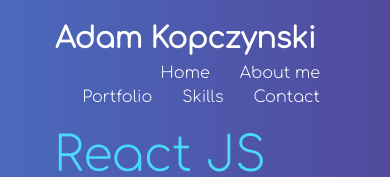
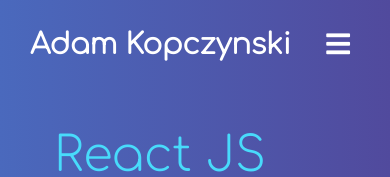
Before and after one commit to adamkopczynski/portfolio, a React (Create React App) app: page / in a window 390 px wide. Shown: the top 177 px of the page. Built offline with nearby package versions, Linux system fonts and the light colour scheme.

Commit message:
Add mobile menu animation

```diff
--- a/src/components/Button/Button.jsx
+++ b/src/components/Button/Button.jsx
@@ -6,6 +6,7 @@
         children,
         color,
         border,
+        className,
         ...rest
     } = props;
 
@@ -13,7 +14,7 @@
         <a
             href={to}
             role="button"
-            className="custom-btn"
+            className={`custom-btn ${className ? className : ''}`}
             {...rest}>
             <span>
                 {children}
--- a/src/components/Header/Header.jsx
+++ b/src/components/Header/Header.jsx
@@ -9,9 +9,8 @@
 
     // Grab all the scroll class anchor elements, use whatever class you like
     const menuItems = document.querySelectorAll('.menu-item');
-        // Now add an event listeners to those element
-        menuItems.forEach(elem => {
 
+    const scroll = (elem) => {
         elem.addEventListener('click',function(e) {
             e.preventDefault();
 
@@ -33,7 +32,9 @@
             scrollToElem(start, stamp, duration, scrollEndElemTop, startScrollOffset);
             })
         })
-    });
+    }
+
+    menuItems.forEach(elem => scroll(elem));
 
     const easeInCubic = function (t) { return t*t*t }
 
@@ -54,15 +55,30 @@
         }
     }
 
+    function toggleMenu(){
+        const pageNav = document.querySelector('.page-header');
+        const toggleMenuButtonIcon = document.querySelector('.toggle-menu-btn > i.fas');
+        const menu = document.querySelector('.menu.nav');
+        const hidden = !toggleMenuButtonIcon.classList.contains('fa-times');
+
+        menu.style.display = hidden ? 'flex' : 'none';
+        pageNav.classList.toggle('open');
+        toggleMenuButtonIcon.classList.toggle('fa-bars');
+        toggleMenuButtonIcon.classList.toggle('fa-times');
+    }
+
     return(
         <header className={classnames("page-header", {"scrolled": scrolled})}>
             <div className="row justify-content-between">
-                <div className="col-sm-6 col-md-4">
+                <div className="col-sm-10 col-md-4 row justify-content-between">
                     <a className="logo" href="https:\adamkopczynski.github.io" title="Adam Kopczynski - Junior React Developer">
                         Adam Kopczynski
                     </a>
+                    <button className="toggle-menu-btn" onClick={toggleMenu}>
+                        <i className="fas fa-bars"></i>
+                    </button>
                 </div>
-                <div className="col-md-8">
+                <div className="col-md-8 col-sm-12">
                     <nav className="page-nav ">
                         <ul className="menu nav justify-content-end">
                             <li><a href="#home" className="menu-item">Home</a></li>
--- a/src/components/Header/Header.scss
+++ b/src/components/Header/Header.scss
@@ -16,7 +16,7 @@
     position: fixed;
     top: 0;
     padding: 18px 40px;
-    z-index: 1;
+    z-index: 999;
     width: 100vw;
     transition: .2s all ease-in;
 
@@ -31,7 +31,50 @@
       font-weight: bold;
     }
 
-    &.scrolled{
+    &.scrolled, &.open{
         background: rgba(55, 79, 146, 0.623);
     }
 }
+
+.toggle-menu-btn{
+    display: none;
+    border: none;
+    background: transparent;
+    padding: 10px;
+    font-size: 1.7rem;
+}
+
+@media (max-width: 575.98px) {
+
+    .navbar-top{
+        display: flex;
+        flex-direction: row;
+    }
+
+    .toggle-menu-btn{
+        display: block;
+        color: #fff;
+    }
+
+    .page-header{
+        padding: 15px;
+    }
+
+    .menu.nav{
+        display: none;
+        flex-direction: column;
+        justify-content: center;
+        align-items: center;
+
+        &-item{
+            color: #ffffff;
+            padding: 10px 15px;
+            text-decoration: none !important;
+            transition: .15s all linear;
+
+            &:hover{
+                color: #48dbfb;
+            }
+        }
+    }
+}
--- a/src/components/Portfolio/Portfolio.jsx
+++ b/src/components/Portfolio/Portfolio.jsx
@@ -19,7 +19,7 @@
                 <div className="row justify-content-center">
                     {
                         projects.map(item =>
-                            <div className="col-sm-12 col-md-4">
+                            <div className="col-sm-12 col-md-6 col-lg-4">
                                 <PortfolioCard {...item} />
                             </div>
                         )
--- a/src/components/Portfolio/Portfolio.scss
+++ b/src/components/Portfolio/Portfolio.scss
@@ -88,3 +88,10 @@
         }
     }
 }
+
+@media (max-width: 576px){
+
+    .card .card-content{
+        padding: 30px !important;
+    }
+}
--- a/src/components/Skills/Skills.jsx
+++ b/src/components/Skills/Skills.jsx
@@ -18,7 +18,7 @@
 
             <div className="skills-content">
                 <div className="row justify-content-center">
-                    <div className="col-md-4">
+                    <div className="col-md-6 col-sm-12 col-lg-4">
                         <div className="skill-card-item">
 
                             <div className="skill-card-header">
@@ -34,7 +34,7 @@
 
                         </div>
                     </div>
-                    <div className="col-md-4">
+                    <div className="col-md-6 col-sm-12 col-lg-4">
                         <div className="skill-card-item active">
 
                             <div className="skill-card-header">
@@ -55,7 +55,7 @@
 
                         </div>
                     </div>
-                    <div className="col-md-4">
+                    <div className="col-md-6 col-sm-12 col-lg-4">
                         <div className="skill-card-item">
 
                             <div className="skill-card-header">
--- a/src/components/TopSection/TopSection.jsx
+++ b/src/components/TopSection/TopSection.jsx
@@ -15,7 +15,7 @@
                                 <h1 className="top-section__title">React JS developer</h1>
                                 <Divider />
                                 <p>I am a junior <strong>React developer</strong>, fascinated with new technologies.</p>
-                                <Button to="#about" color='white'>Show more</Button>
+                                <Button to="#about" className="show-more" color='white'>Show more</Button>
                             </div>
                         </div>
                     </div>
```
Also changed, not shown: src/components/Portfolio/ProjectList.jsx (deleted). Lines whose indentation alone changed are shown as unchanged.
